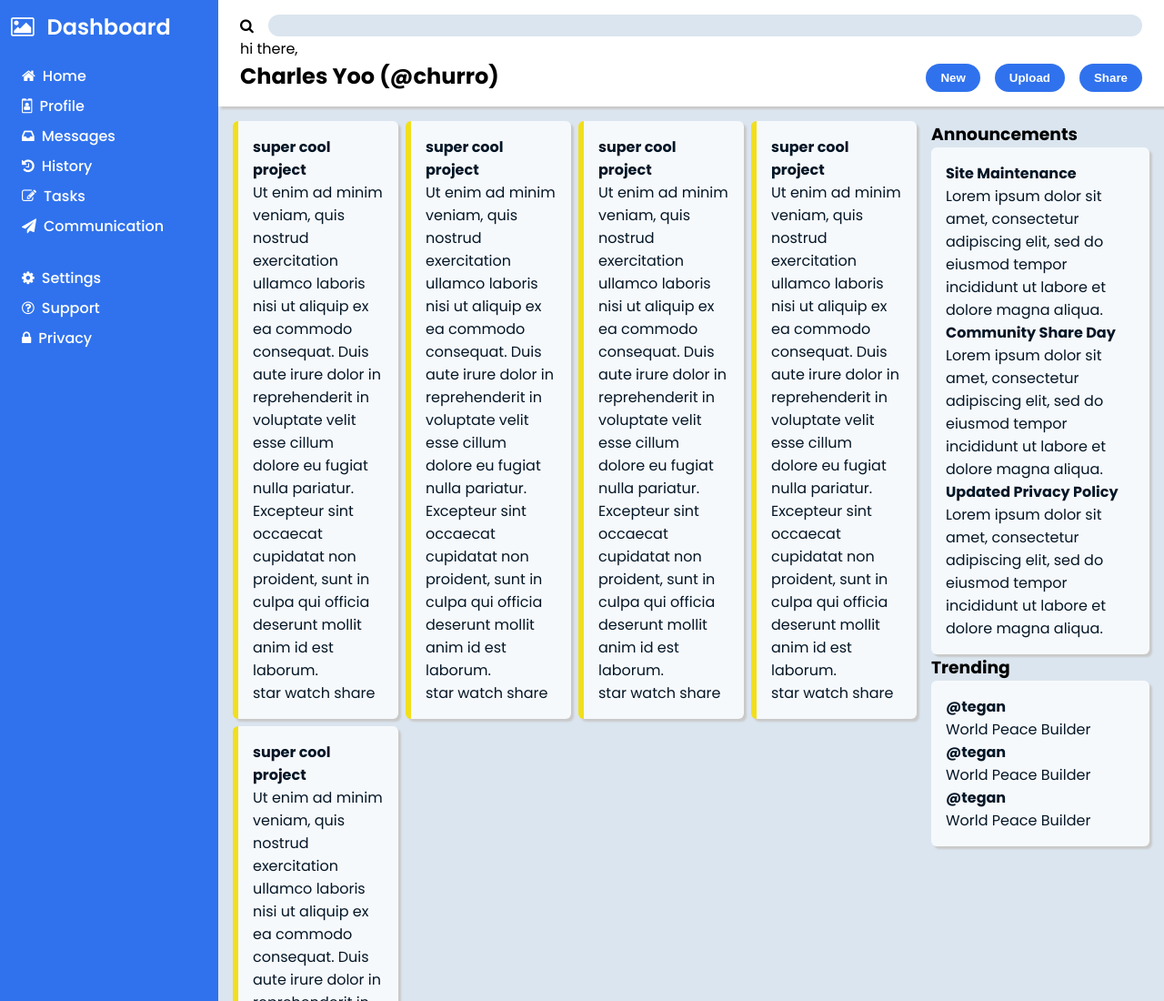
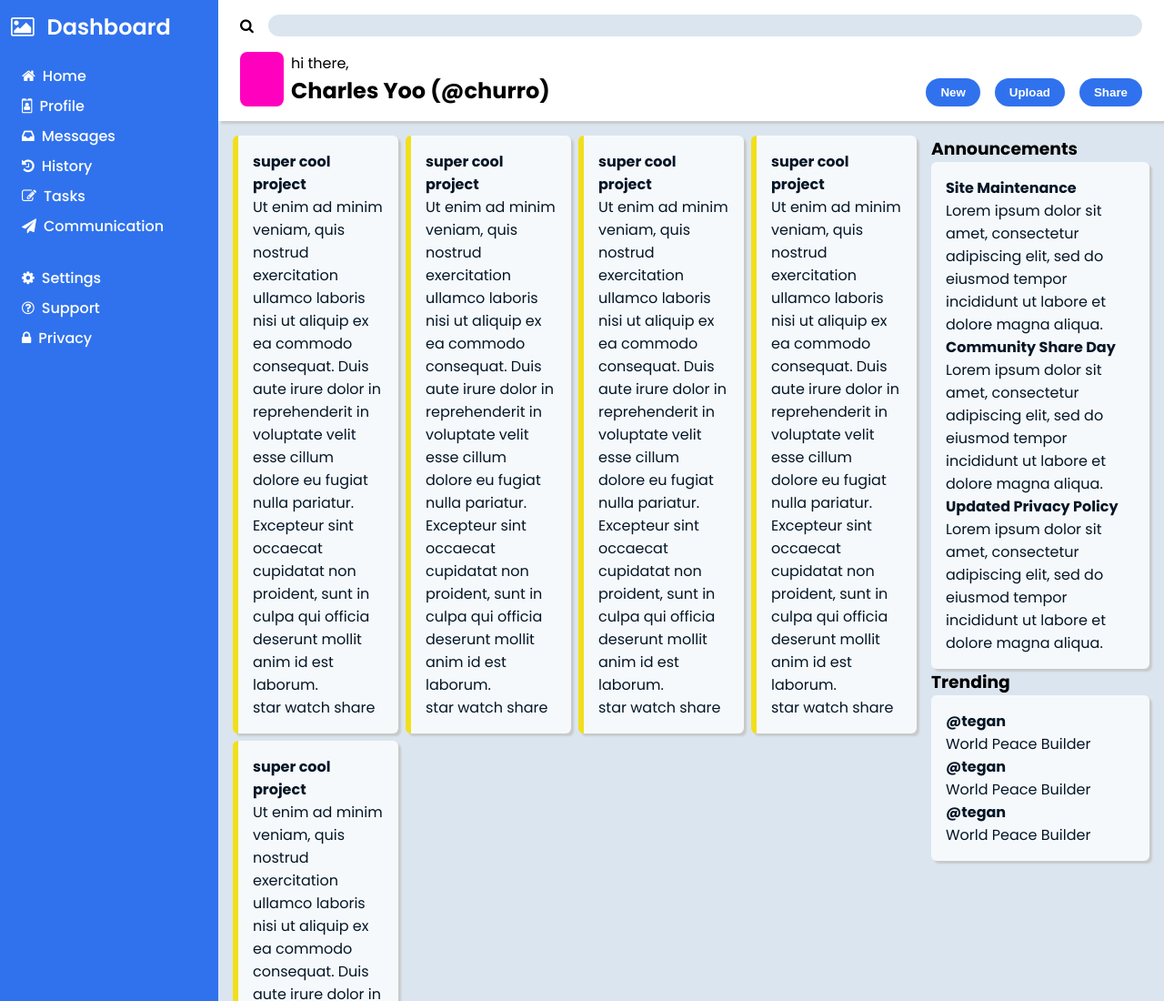
Before and after one commit to churroyoo/admin-dashboard, a plain HTML site: page index.html in a window 1280 px wide. Shown: the top 1100 px of the page at 91% size. Drawn offline with Linux system fonts and the light colour scheme.

Commit message:
Finalize the design

```diff
--- a/index.html
+++ b/index.html
@@ -37,8 +37,10 @@
                 <div><i class="fa fa-search"></i></div>
                 <div class="bar"></div>
             </div>
+
             <div class="bottom">
-                <div>
+                <div class="user">
+                    <div class="user-logo"></div>
                     <p>hi there,</p>
                     <h2>Charles Yoo (@churro)</h2>
                 </div>
--- a/style.css
+++ b/style.css
@@ -55,9 +55,26 @@ button:hover{
     box-shadow: 3px 3px 2px rgb(201, 201, 201);;
     z-index: 1;
 }
+
+.user{
+    display: grid;
+    grid-template: max-content max-content/ max-content max-content;
+    column-gap: 8px;
+}
+
+.user > .user-logo {
+    background-color: rgb(255, 0, 191);
+    grid-row: 1/3;
+    border-radius: 8px;
+    width: 48px;
+}
+.user > .user-text {
+    height: min-content;
+}
 .search{
     display: flex;
     gap: 8px;
+    margin-bottom: 16px;
 }
 
 .bar{
```
